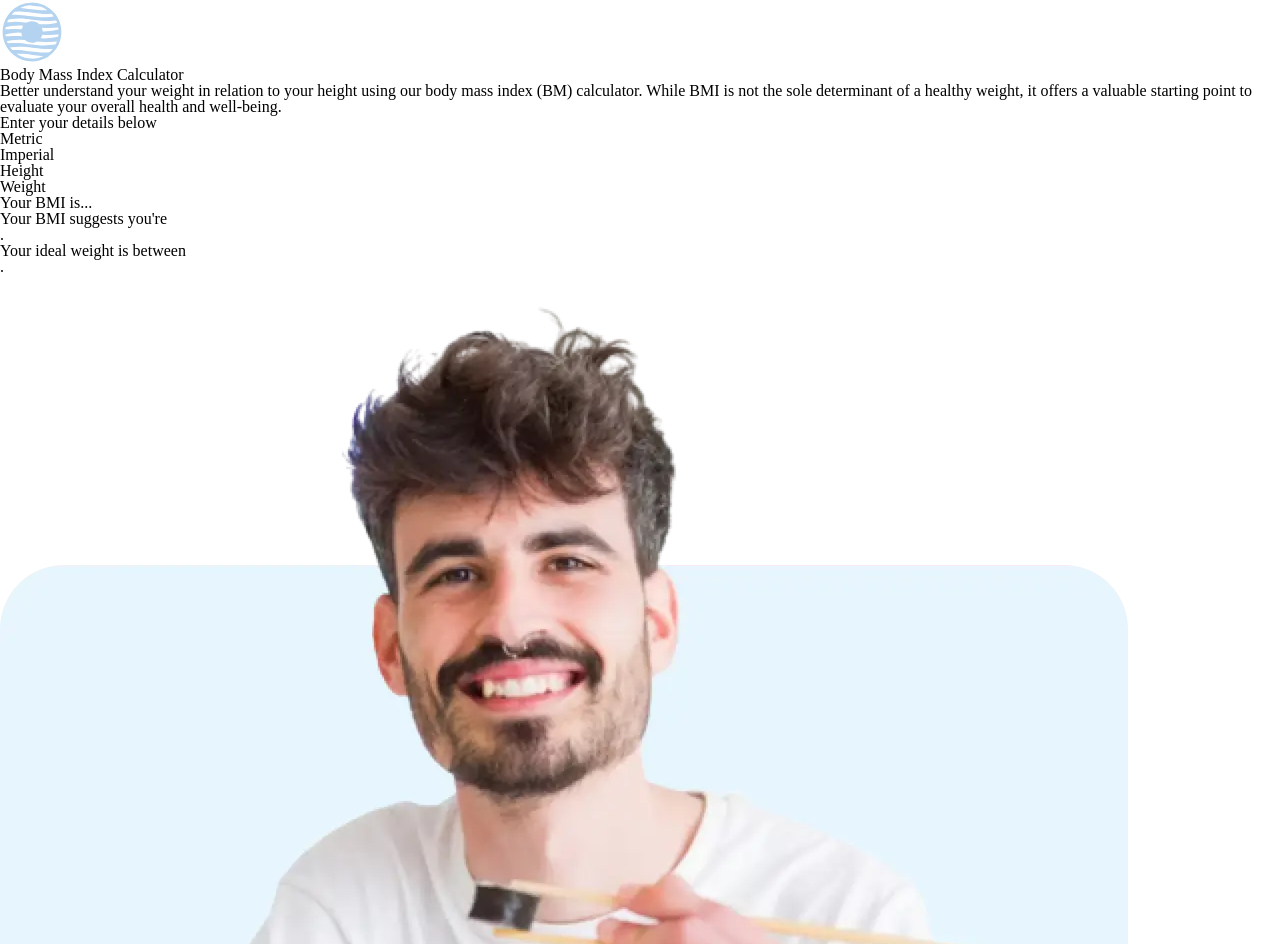
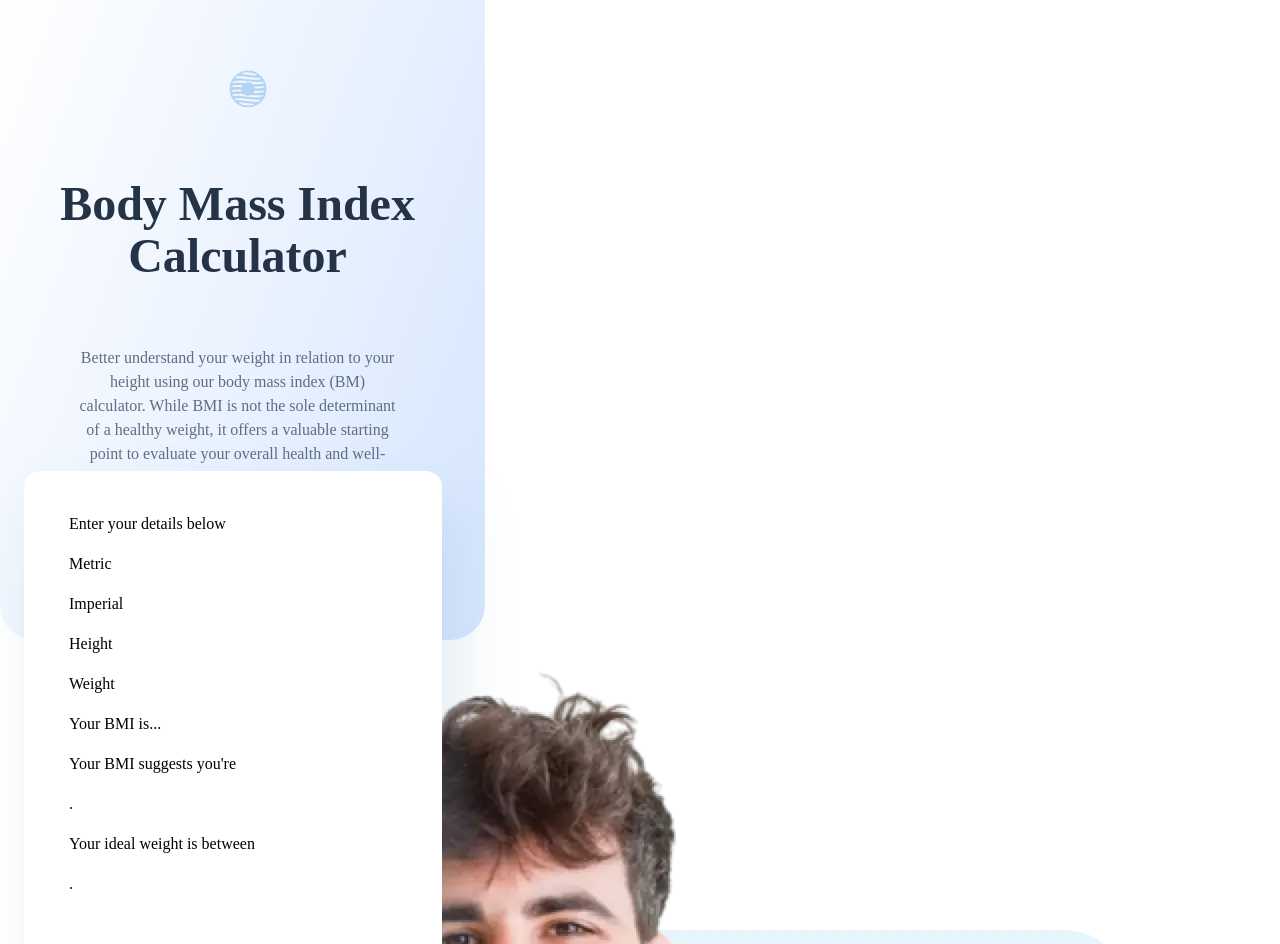
Before and after one commit to cacovidigal/calcm, a plain HTML site: page bmi-calculator/starter-code/index.html in a window 1280 px wide. Shown: the top 944 px of the page. Drawn offline with Linux system fonts and the light colour scheme.

Commit message:
inicio css

```diff
--- a/bmi-calculator/starter-code/index.html
+++ b/bmi-calculator/starter-code/index.html
@@ -7,6 +7,9 @@
   <link rel="stylesheet" href="reset.css">
   <link rel="icon" type="image/png" sizes="32x32" href="./assets/images/favicon-32x32.png">
   <link rel="stylesheet" href="style.css">
+  <link rel="preconnect" href="https://fonts.googleapis.com">
+  <link rel="preconnect" href="https://fonts.gstatic.com" crossorigin>
+  <link href="https://fonts.googleapis.com/css2?family=Inter:wght@400;600&display=swap" rel="stylesheet">
 
 
   <title>Frontend Mentor | Body Mass Index Calculator</title>
@@ -14,23 +17,24 @@
 
 <body>
 
-  <section>
+  <section class="topo_da_pagina_conteiner">
+    <div class="retangulo"></div>
+    <img class="logo" src="./assets/images/logo.svg" alt="logo">
+    <h1 class="titulo_da_pagina">Body Mass Index Calculator</h1>
 
-    <img src="./assets/images/logo.svg" alt="">
-    <h1>Body Mass Index Calculator</h1>
-
-    <p>Better understand your weight in relation to your height using our
+    <p class="texto_topo_pagina">Better understand your weight in relation to your height using our
       body mass index (BM) calculator. While BMI is not the sole determinant
       of a healthy weight, it offers a valuable starting point to evaluate
       your overall health and well-being.</p>
   </section>
 
 
-  <section>
-    <h1>Enter your details below</h1>
+  <section class="calculadora_conteiner">
 
-    <p>Metric</p>
-    <p>Imperial</p>
+    <h1 class="titulo_calculadora">Enter your details below</h1>
+
+    <p>Metric</p><p>Imperial</p>
+
     <p>Height</p>
     <p>Weight</p>
     <p>Your BMI is...</p>
--- a/bmi-calculator/starter-code/style.css
+++ b/bmi-calculator/starter-code/style.css
@@ -0,0 +1,62 @@
+.topo_da_pagina_conteiner{
+    display: flex;
+    flex-direction: column;
+    justify-content: space-between;
+    flex-wrap: wrap;
+    align-items: center;
+    left: 0px;
+    right: 0px;
+    width: 375px;
+    height: 640px;
+    background: linear-gradient(290.1deg, #D6E6FE 0%, rgba(214, 252, 254, 0) 100%);
+    border-radius: 0px 0px 35px 35px;
+    padding-right: 110px;
+
+
+
+}
+
+.logo{
+    width: 40px;
+    height: 40px;
+    margin: 10px;
+    margin-left: 80px;
+
+}
+
+.titulo_da_pagina{
+    font-size: 48px;
+    font-weight: 600;
+    line-height: 52px;
+    text-align: center;
+    width: 375px;
+    margin-left: 50px;
+    margin-bottom: 5px;
+    color: #253347;
+}
+
+.texto_topo_pagina{
+    font-size: 16px;
+    font-weight: 400;
+    line-height: 24px;
+    text-align: center;
+    color: #5E6E85;
+    margin-left: 50px;
+    margin-bottom: 150px;
+}
+
+.calculadora_conteiner{
+    display: flex;
+    flex-direction: column;
+    align-items: flex-start;
+    padding: 45px;
+    gap: 24px;
+    position: absolute;
+    width: 328px;
+    height: 649px;
+    left: 24px;
+    top: 471px;
+    background: #FFFFFF;
+    box-shadow: 16px 32px 56px rgba(143, 174, 207, 0.25);
+    border-radius: 16px;
+}
```
